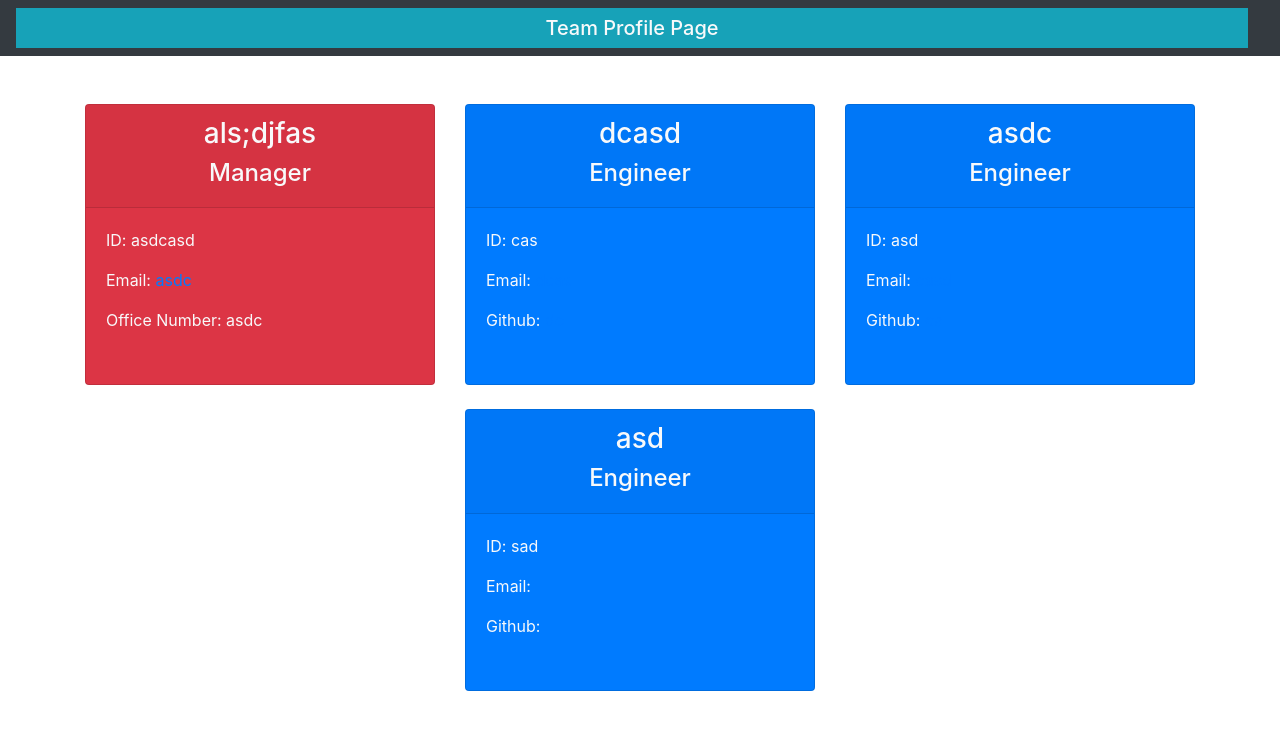
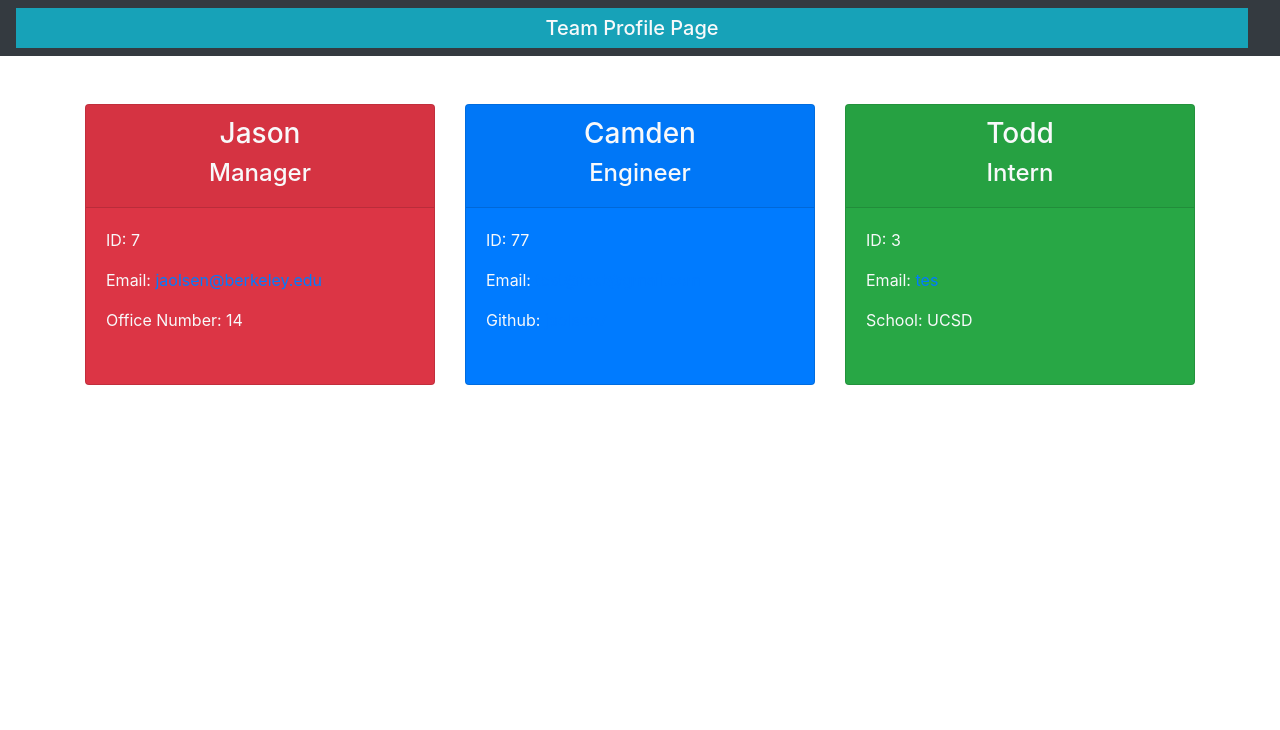
Before and after one commit to jaolsen7/team-profile-generator-OOP, a website: page dist/team.html in a window 1280 px wide. Drawn offline with nearby package versions, Linux system fonts and the light colour scheme.

Commit message:
update README

```diff
--- a/dist/team.html
+++ b/dist/team.html
@@ -18,55 +18,42 @@
 <div class="col-4 mt-4">
     <div class="card h-100 text-light bg-danger mb-3">
         <div class="card-header text-center">
-            <h3>als;djfas</h3>
+            <h3>Jason</h3>
             <h4>Manager</h4>
         </div>
         <div class="card-body">
-            <p>ID: asdcasd</p>
-            <p>Email: <a href="mailto:asdc"> asdc</a></p>
-            <p>Office Number: asdc</p>
+            <p>ID: 7</p>
+            <p>Email: <a href="mailto:jaolsen@berkeley.edu"> jaolsen@berkeley.edu</a></p>
+            <p>Office Number: 14</p>
         </div>
     </div>
 </div>
   <div class="col-4 mt-4">
         <div class="card h-100 text-light bg-primary mb-3">
             <div class="card-header text-center">
-                <h3>dcasd</h3>
+                <h3>Camden</h3>
                 <h4>Engineer</h4>
             </div>
             <div class="card-body">
-                <p>ID: cas</p>
-                <p>Email: <a href="mailto:dcas"> dcas</a></p>
-                <p>Github: <a href="https://github.com/dc" target="_blank">dc</a></p>
+                <p>ID: 77</p>
+                <p>Email: <a href="mailto:test@test@gmail.com"> test@test@gmail.com</a></p>
+                <p>Github: <a href="https://github.com/jaolsen7" target="_blank">jaolsen7</a></p>
             </div>
         </div>
     </div>
-  <div class="col-4 mt-4">
-        <div class="card h-100 text-light bg-primary mb-3">
-            <div class="card-header text-center">
-                <h3>asdc</h3>
-                <h4>Engineer</h4>
-            </div>
-            <div class="card-body">
-                <p>ID: asd</p>
-                <p>Email: <a href="mailto:casd"> casd</a></p>
-                <p>Github: <a href="https://github.com/ca" target="_blank">ca</a></p>
-            </div>
+<div class="col-4 mt-4">
+    <div class="card h-100 text-light bg-success mb-3">
+        <div class="card-header text-center">
+            <h3>Todd</h3>
+            <h4>Intern</h4>
+        </div>
+        <div class="card-body">
+            <p>ID: 3</p>
+            <p>Email:<a href="mailto:tes"> tes</a></p>
+            <p>School: UCSD</p>
         </div>
     </div>
-  <div class="col-4 mt-4">
-        <div class="card h-100 text-light bg-primary mb-3">
-            <div class="card-header text-center">
-                <h3>asd</h3>
-                <h4>Engineer</h4>
-            </div>
-            <div class="card-body">
-                <p>ID: sad</p>
-                <p>Email: <a href="mailto:"> </a></p>
-                <p>Github: <a href="https://github.com/" target="_blank"></a></p>
-            </div>
-        </div>
-    </div>
+</div>
         </div>
         </div>
     </body>
```
Also changed, not shown: README.md, src/teamprofile.png (added), 1 other file.
